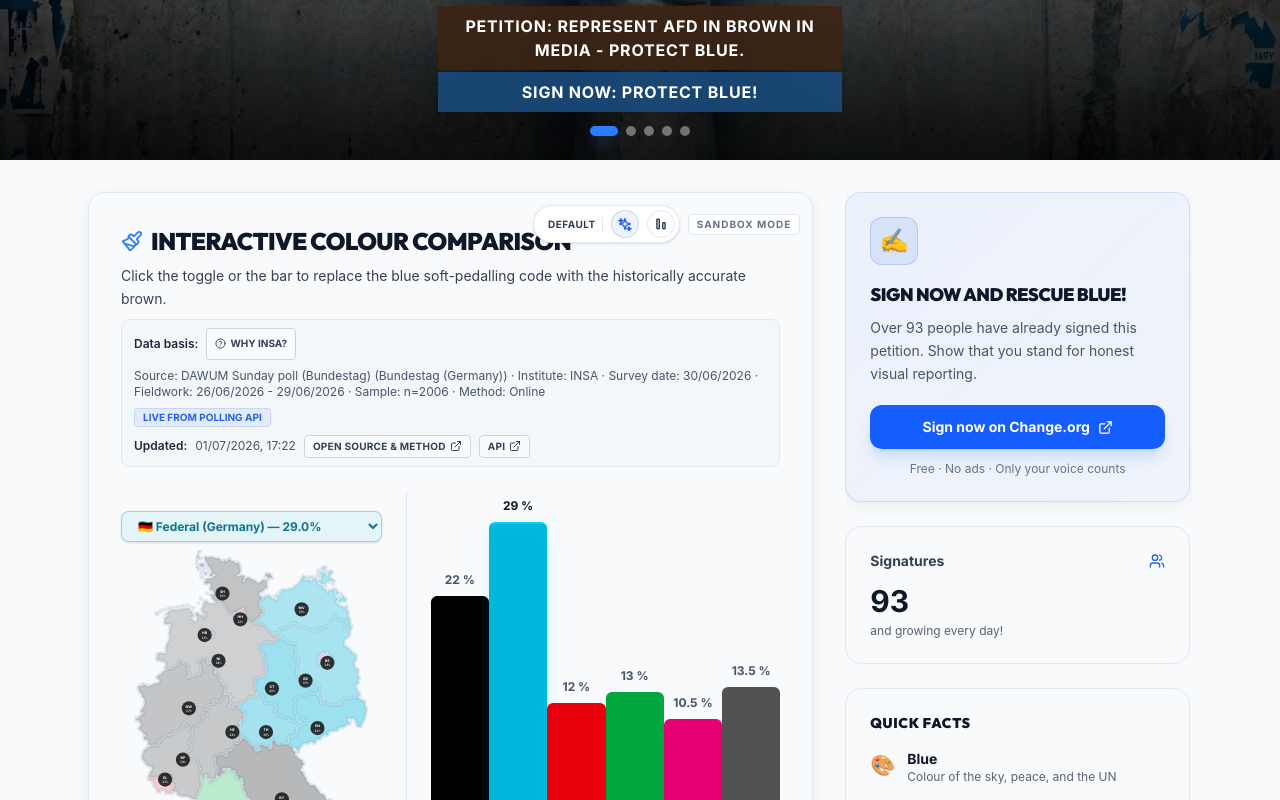
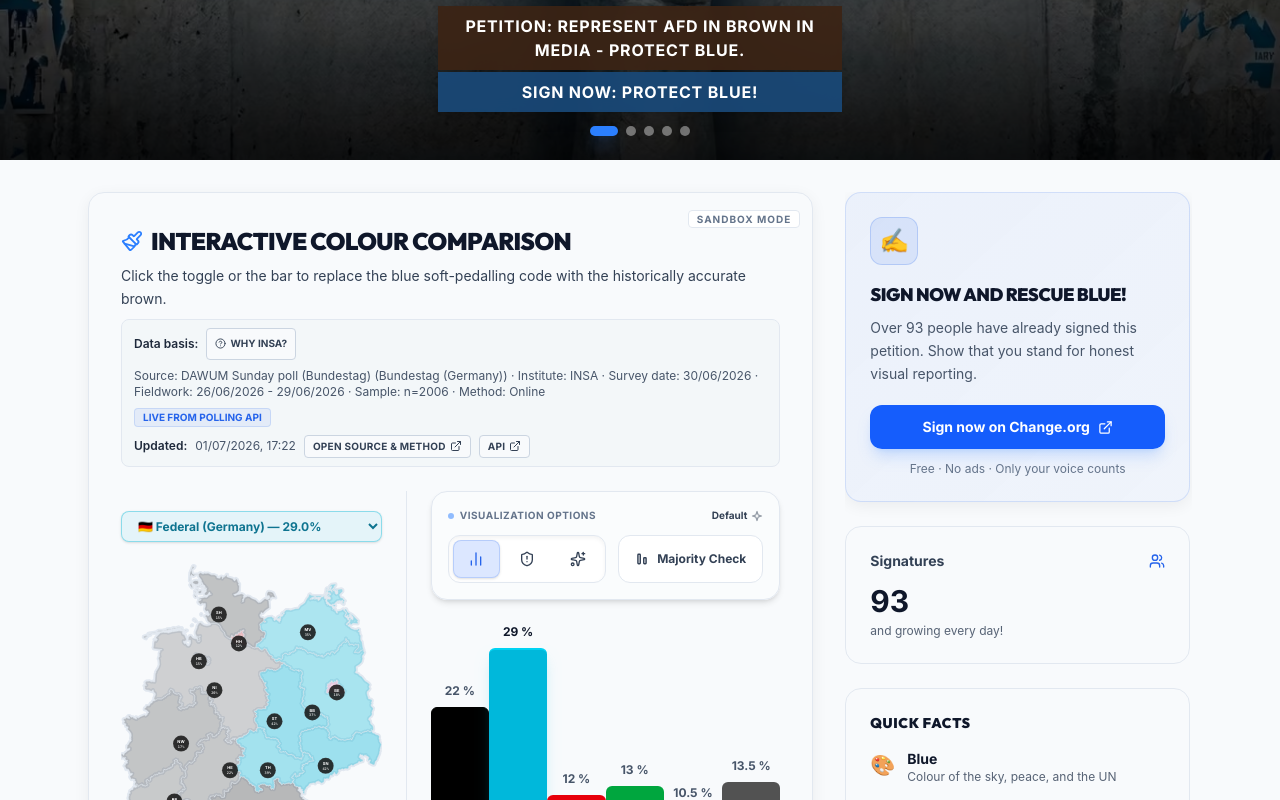
Before and after one commit to el-j/rescue-blue, a React (Vite) app: page / in a window 1280 px wide. Shown: the part 640-1440 px from the top of the page. Built offline with nearby package versions, Linux system fonts and the light colour scheme; a web font is replaced by a local one.

Commit message:
refactor: move sandbox controls to a consolidated inline toolbar and update component logic

```diff
--- a/src/App.tsx
+++ b/src/App.tsx
@@ -154,6 +154,7 @@ export default function App({ initialLang }: AppProps = {}) {
                 return 'default'
               })
             }}
+            onSetSandboxState={setSandboxState}
             instituteName={activeSnapshot?.instituteName ?? POLLING_LOCKED_INSTITUTE}
             selectedStateId={selectedStateId}
             onSelectStateId={setSelectedStateId}
--- a/src/components/InteractiveDemoSection.tsx
+++ b/src/components/InteractiveDemoSection.tsx
@@ -1,5 +1,5 @@
 import { useState, useEffect, useRef, useCallback } from 'react'
-import { Paintbrush } from 'lucide-react'
+import { Paintbrush, BarChart2, ShieldAlert, Sparkles } from 'lucide-react'
 import type { PollBar, ParliamentsSnapshot } from '../polling'
 import type { Locale, Translation } from '../i18n'
 import { DemoSourceInfo } from './demo/DemoSourceInfo'
@@ -16,6 +16,7 @@ interface DemoProps {
   sourceMethodUrl: string
   sandboxState: 'default' | 'brown' | 'dream'
   onCycleSandboxState: () => void
+  onSetSandboxState?: (state: 'default' | 'brown' | 'dream') => void
   instituteName?: string
   selectedStateId: string
   onSelectStateId: (id: string) => void
@@ -33,6 +34,7 @@ export function InteractiveDemoSection({
   sourceMethodUrl,
   sandboxState,
   onCycleSandboxState,
+  onSetSandboxState,
   instituteName,
   selectedStateId,
   onSelectStateId,
@@ -89,6 +91,31 @@ export function InteractiveDemoSection({
         : '🇩🇪 Default Mode: Current official polling results from research institutes.'
     }
     onCycleSandboxState()
+    setToastMessage(msg)
+  }
+
+  const handleSelectState = (state: 'default' | 'brown' | 'dream') => {
+    if (state === sandboxState) return
+    let msg: string
+    if (state === 'brown') {
+      msg = lang === 'de'
+        ? '⚠️ Mehrheits-Check: Farbige Markierung der Bundesländer nach der jeweils stärksten Kraft (AfD-Mehrheiten in Braun).'
+        : '⚠️ Plurality Check: States colored by their current majority party (AfD pluralities in Brown).'
+    } else if (state === 'dream') {
+      msg = lang === 'de'
+        ? '✨ Traum-Vision: Ein demokratisches, progressives Ergebnis (Grüne und Linke gleichauf bei 26%) ohne Rechtsextremismus.'
+        : '✨ Progressive Dream: A democratic progressive majority (Greens and Left equal at 26%) without right-wing extremism.'
+    } else {
+      msg = lang === 'de'
+        ? '🇩🇪 Standard-Modus: Aktuelle offizielle Umfrageergebnisse der Wahlforschungsinstitute.'
+        : '🇩🇪 Default Mode: Current official polling results from research institutes.'
+    }
+
+    if (onSetSandboxState) {
+      onSetSandboxState(state)
+    } else {
+      onCycleSandboxState()
+    }
     setToastMessage(msg)
   }
 
@@ -263,55 +290,8 @@ export function InteractiveDemoSection({
 
   return (
     <section ref={sandboxRef} className="relative overflow-hidden rounded-2xl border border-[var(--border)] bg-[var(--bg-primary)] p-5 shadow-xl md:p-8">
-      {/* Top-right: SANDBOX badge + desktop controls toolbar */}
-      <div className="absolute top-0 right-0 p-3 flex items-center gap-2">
-        {/* Desktop-only inline controls toolbar */}
-        <div className="hidden md:flex items-center gap-2 rounded-full border border-[var(--border)] bg-[var(--bg-card)] p-1 shadow-sm">
-          {/* Mode status */}
-          <span className="pl-2.5 pr-1.5 text-[10px] font-black uppercase tracking-wider text-[var(--text-secondary)] border-r border-[var(--border)]">
-            {sandboxState === 'default'
-              ? (lang === 'de' ? 'Standard' : 'Default')
-              : sandboxState === 'brown'
-              ? (lang === 'de' ? 'Warnung' : 'Warning')
-              : (lang === 'de' ? 'Traum' : 'Dream')}
-          </span>
-          {/* Cycle mode */}
-          <button
-            onClick={handleCycleSandboxState}
-            className={`p-1.5 rounded-full transition-all duration-300 border hover:scale-105 active:scale-95 cursor-pointer ${
-              sandboxState === 'default'
-                ? 'bg-blue-600/10 border-blue-500/30 text-blue-400 hover:bg-blue-600/20'
-                : sandboxState === 'brown'
-                ? 'bg-amber-600/10 border-amber-500/30 text-amber-400 hover:bg-amber-600/20'
-                : 'bg-emerald-600/10 border-emerald-500/30 text-emerald-400 hover:bg-emerald-600/20'
-            }`}
-            title={lang === 'de' ? 'Visualisierungs-Option wechseln' : 'Switch visualization mode'}
-            type="button"
-          >
-            <svg xmlns="http://www.w3.org/2000/svg" width="14" height="14" viewBox="0 0 24 24" fill="none" stroke="currentColor" strokeWidth="2.5" strokeLinecap="round" strokeLinejoin="round" className="animate-pulse">
-              <path d="m12 3-1.912 5.813a2 2 0 0 1-1.275 1.275L3 12l5.813 1.912a2 2 0 0 1 1.275 1.275L12 21l1.912-5.813a2 2 0 0 1 1.275-1.275L21 12l-5.813-1.912a2 2 0 0 1-1.275-1.275L12 3Z"/>
-              <path d="m5 3 1 2.5L8.5 6 6 7 5 9.5 4 7 1.5 6 4 5.5z"/>
-              <path d="m19 17 1 2.5 2.5.5-2.5 1-1 2.5-1-2.5-2.5-1 2.5-1z"/>
-            </svg>
-          </button>
-          {/* Comparison toggle */}
-          <button
-            onClick={toggleComparison}
-            className={`p-1.5 rounded-full transition-all duration-300 border hover:scale-105 active:scale-95 cursor-pointer ${
-              showComparison
-                ? 'bg-purple-600/20 border-purple-500/40 text-purple-400 hover:bg-purple-600/30 shadow-inner'
-                : 'bg-[var(--bg-secondary)] border-[var(--border)] text-[var(--text-secondary)] hover:text-[var(--text-primary)]'
-            }`}
-            title={lang === 'de' ? 'Mehrheit umschalten' : 'Toggle majority chart'}
-            type="button"
-          >
-            <svg xmlns="http://www.w3.org/2000/svg" width="14" height="14" viewBox="0 0 24 24" fill="none" stroke="currentColor" strokeWidth="2.5" strokeLinecap="round" strokeLinejoin="round">
-              <rect x="5" y="4" width="4" height="16" rx="1" />
-              <rect x="15" y="10" width="4" height="10" rx="1" />
-            </svg>
-          </button>
-        </div>
-        {/* Badge */}
+      {/* Top-right: SANDBOX badge */}
+      <div className="absolute top-0 right-0 p-3">
         <span className="rounded border border-[var(--border)] bg-[var(--bg-card)] px-2 py-0.5 text-[10px] font-bold tracking-widest text-[var(--text-muted)] uppercase">{t.demoSandbox}</span>
       </div>
       <h2 className="mb-2 flex items-center gap-2 text-xl font-black tracking-tight text-[var(--text-primary)] uppercase md:text-2xl">
@@ -356,6 +336,98 @@ export function InteractiveDemoSection({
 
         {/* Right Column: Bar Chart & Controls */}
         <div className="md:col-span-7 flex flex-col h-full justify-between space-y-6 md:border-l md:border-[var(--border)] md:pl-6">
+
+          {/* Interactive Sandbox Controls (Hero Section Toolbar over Chart) */}
+          <div className="flex flex-col gap-3 rounded-2xl border border-[var(--border)] bg-[var(--bg-secondary)]/30 p-4 shadow-md transition-all duration-300">
+            <div className="flex items-center justify-between">
+              <span className="text-[10px] font-black uppercase tracking-wider text-[var(--text-muted)] flex items-center gap-1.5">
+                <span className="h-1.5 w-1.5 rounded-full bg-blue-500 animate-pulse" />
+                {lang === 'de' ? 'Visualisierungs-Optionen' : 'Visualization Options'}
+              </span>
+              <button
+                onClick={handleCycleSandboxState}
+                className="text-[10px] font-bold text-[var(--text-secondary)] hover:text-[var(--text-primary)] flex items-center gap-1 cursor-pointer transition-colors duration-200"
+                title={lang === 'de' ? 'Visualisierungs-Option wechseln' : 'Switch visualization mode'}
+                aria-label={lang === 'de' ? 'Visualisierungs-Option wechseln' : 'Switch visualization mode'}
+                type="button"
+              >
+                <span>
+                  {sandboxState === 'default'
+                    ? (lang === 'de' ? 'Standard' : 'Default')
+                    : sandboxState === 'brown'
+                    ? (lang === 'de' ? 'Warnung' : 'Warning')
+                    : (lang === 'de' ? 'Traum' : 'Dream')}
+                </span>
+                <svg xmlns="http://www.w3.org/2000/svg" width="12" height="12" viewBox="0 0 24 24" fill="none" stroke="currentColor" strokeWidth="2.5" strokeLinecap="round" strokeLinejoin="round" className="animate-pulse">
+                  <path d="m12 3-1.912 5.813a2 2 0 0 1-1.275 1.275L3 12l5.813 1.912a2 2 0 0 1 1.275 1.275L12 21l1.912-5.813a2 2 0 0 1 1.275-1.275L21 12l-5.813-1.912a2 2 0 0 1-1.275-1.275L12 3Z"/>
+                </svg>
+              </button>
+            </div>
+
+            <div className="flex flex-col sm:flex-row gap-3">
+              {/* Sandbox Modes Selector */}
+              <div className="flex-grow grid grid-cols-3 gap-1 rounded-xl bg-[var(--bg-card)] p-1 border border-[var(--border)] shadow-inner">
+                <button
+                  onClick={() => handleSelectState('default')}
+                  className={`py-2.5 px-1.5 flex items-center justify-center rounded-lg text-xs font-bold transition-all duration-300 cursor-pointer ${
+                    sandboxState === 'default'
+                      ? 'bg-blue-600/15 border border-blue-500/30 text-blue-400 font-extrabold shadow-sm'
+                      : 'text-[var(--text-secondary)] hover:text-[var(--text-primary)] border border-transparent'
+                  }`}
+                  title={lang === 'de' ? 'Standard-Modus' : 'Default Mode'}
+                  aria-label={lang === 'de' ? 'Standard-Modus' : 'Default Mode'}
+                  type="button"
+                >
+                  <BarChart2 size={16} />
+                </button>
+                <button
+                  onClick={() => handleSelectState('brown')}
+                  className={`py-2.5 px-1.5 flex items-center justify-center rounded-lg text-xs font-bold transition-all duration-300 cursor-pointer ${
+                    sandboxState === 'brown'
+                      ? 'bg-amber-600/15 border border-amber-500/30 text-amber-400 font-extrabold shadow-sm'
+                      : 'text-[var(--text-secondary)] hover:text-[var(--text-primary)] border border-transparent'
+                  }`}
+                  title={lang === 'de' ? 'Mehrheits-Modus' : 'Majority Mode'}
+                  aria-label={lang === 'de' ? 'Mehrheits-Modus' : 'Majority Mode'}
+                  type="button"
+                >
+                  <ShieldAlert size={16} />
+                </button>
+                <button
+                  onClick={() => handleSelectState('dream')}
+                  className={`py-2.5 px-1.5 flex items-center justify-center rounded-lg text-xs font-bold transition-all duration-300 cursor-pointer ${
+                    sandboxState === 'dream'
+                      ? 'bg-emerald-600/15 border border-emerald-500/30 text-emerald-400 font-extrabold shadow-sm'
+                      : 'text-[var(--text-secondary)] hover:text-[var(--text-primary)] border border-transparent'
+                  }`}
+                  title={lang === 'de' ? 'Traum-Vision' : 'Dream Vision'}
+                  aria-label={lang === 'de' ? 'Traum-Vision' : 'Dream Vision'}
+                  type="button"
+                >
+                  <Sparkles size={16} />
+                </button>
+              </div>
+
+              {/* Comparison Mode Toggle */}
+              <button
+                onClick={toggleComparison}
+                className={`py-2.5 px-4 flex items-center justify-center gap-2 rounded-xl border text-xs font-bold transition-all duration-300 cursor-pointer whitespace-nowrap ${
+                  showComparison
+                    ? 'bg-purple-600/15 border-purple-500/30 text-purple-400 font-extrabold shadow-sm'
+                    : 'bg-[var(--bg-card)] border-[var(--border)] text-[var(--text-secondary)] hover:text-[var(--text-primary)]'
+                }`}
+                title={lang === 'de' ? 'Mehrheit umschalten' : 'Toggle majority chart'}
+                aria-label={lang === 'de' ? 'Mehrheit umschalten' : 'Toggle majority chart'}
+                type="button"
+              >
+                <svg xmlns="http://www.w3.org/2000/svg" width="14" height="14" viewBox="0 0 24 24" fill="none" stroke="currentColor" strokeWidth="2.5" strokeLinecap="round" strokeLinejoin="round" className={showComparison ? 'animate-pulse' : ''}>
+                  <rect x="5" y="4" width="4" height="16" rx="1" />
+                  <rect x="15" y="10" width="4" height="10" rx="1" />
+                </svg>
+                <span>{lang === 'de' ? 'Mehrheits-Vergleich' : 'Majority Check'}</span>
+              </button>
+            </div>
+          </div>
           {/* Dream scenario banner — visible when dreamstate is active */}
           {isDreamActive && (
             <div className="dream-banner mb-4 animate-in rounded-xl border border-amber-500/30 bg-gradient-to-r from-amber-950/40 via-amber-900/20 to-amber-950/40 px-4 py-3 text-center">
@@ -456,62 +528,9 @@ export function InteractiveDemoSection({
         </div>
       </div>
 
-      {/* Mobile-only: Sticky Flying Controls Toolbar (hidden on md+, which uses the top-right inline toolbar) */}
-      <div
-        className={`fixed bottom-6 right-6 z-50 md:hidden flex items-center gap-2.5 rounded-full border border-[var(--border)] bg-[var(--bg-card)] p-1.5 shadow-2xl transition-all duration-300 select-none ${
-          isSandboxInView ? 'opacity-100 scale-100 pointer-events-auto' : 'opacity-0 scale-75 pointer-events-none'
-        }`}
-      >
-        {/* Compact Visualization Mode Status */}
-        <span className="pl-3 pr-2 text-[10px] font-black uppercase tracking-wider text-[var(--text-secondary)] border-r border-[var(--border)]">
-          {sandboxState === 'default'
-            ? (lang === 'de' ? 'Standard' : 'Default')
-            : sandboxState === 'brown'
-            ? (lang === 'de' ? 'Warnung' : 'Warning')
-            : (lang === 'de' ? 'Traum' : 'Dream')}
-        </span>
-
-        {/* Change Color Mode Button */}
-        <button
-          onClick={handleCycleSandboxState}
-          className={`p-2 rounded-full transition-all duration-300 border hover:scale-105 active:scale-95 cursor-pointer ${
-            sandboxState === 'default'
-              ? 'bg-blue-600/10 border-blue-500/30 text-blue-400 hover:bg-blue-600/20'
-              : sandboxState === 'brown'
-              ? 'bg-amber-600/10 border-amber-500/30 text-amber-400 hover:bg-amber-600/20'
-              : 'bg-emerald-600/10 border-emerald-500/30 text-emerald-400 hover:bg-emerald-600/20'
-          }`}
-          title={lang === 'de' ? 'Visualisierungs-Option wechseln' : 'Switch visualization mode'}
-          type="button"
-        >
-          <svg xmlns="http://www.w3.org/2000/svg" width="16" height="16" viewBox="0 0 24 24" fill="none" stroke="currentColor" strokeWidth="2.5" strokeLinecap="round" strokeLinejoin="round" className="animate-pulse">
-            <path d="m12 3-1.912 5.813a2 2 0 0 1-1.275 1.275L3 12l5.813 1.912a2 2 0 0 1 1.275 1.275L12 21l1.912-5.813a2 2 0 0 1 1.275-1.275L21 12l-5.813-1.912a2 2 0 0 1-1.275-1.275L12 3Z"/>
-            <path d="m5 3 1 2.5L8.5 6 6 7 5 9.5 4 7 1.5 6 4 5.5z"/>
-            <path d="m19 17 1 2.5 2.5.5-2.5 1-1 2.5-1-2.5-2.5-1 2.5-1z"/>
-          </svg>
-        </button>
-
-        {/* Comparison Toggle Button */}
-        <button
-          onClick={toggleComparison}
-          className={`p-2 rounded-full transition-all duration-300 border hover:scale-105 active:scale-95 cursor-pointer ${
-            showComparison
-              ? 'bg-purple-600/20 border-purple-500/40 text-purple-400 hover:bg-purple-600/30 shadow-inner'
-              : 'bg-[var(--bg-secondary)] border-[var(--border)] text-[var(--text-secondary)] hover:text-[var(--text-primary)]'
-          }`}
-          title={lang === 'de' ? 'Mehrheit umschalten' : 'Toggle majority chart'}
-          type="button"
-        >
-          <svg xmlns="http://www.w3.org/2000/svg" width="16" height="16" viewBox="0 0 24 24" fill="none" stroke="currentColor" strokeWidth="2.5" strokeLinecap="round" strokeLinejoin="round">
-            <rect x="5" y="4" width="4" height="16" rx="1" />
-            <rect x="15" y="10" width="4" height="10" rx="1" />
-          </svg>
-        </button>
-      </div>
-
       {/* Floating Toast Notification */}
       {toastMessage && isSandboxInView && (
-        <div className="fixed bottom-24 left-1/2 -translate-x-1/2 z-50 w-[90%] max-w-sm rounded-xl border border-[var(--border)] bg-[var(--bg-card)] px-4 py-3 shadow-2xl text-center flex items-center justify-center gap-2 animate-in fade-in slide-in-from-bottom-4 duration-300">
+        <div className="fixed bottom-8 left-1/2 -translate-x-1/2 z-50 w-[90%] max-w-sm rounded-xl border border-[var(--border)] bg-[var(--bg-card)] px-4 py-3 shadow-2xl text-center flex items-center justify-center gap-2 animate-in fade-in slide-in-from-bottom-4 duration-300">
           <span className="text-xs font-semibold text-[var(--text-primary)] leading-normal">{toastMessage}</span>
         </div>
       )}
```
Also changed, not shown: 2 other files (tests, documents, lock files or other folders).
